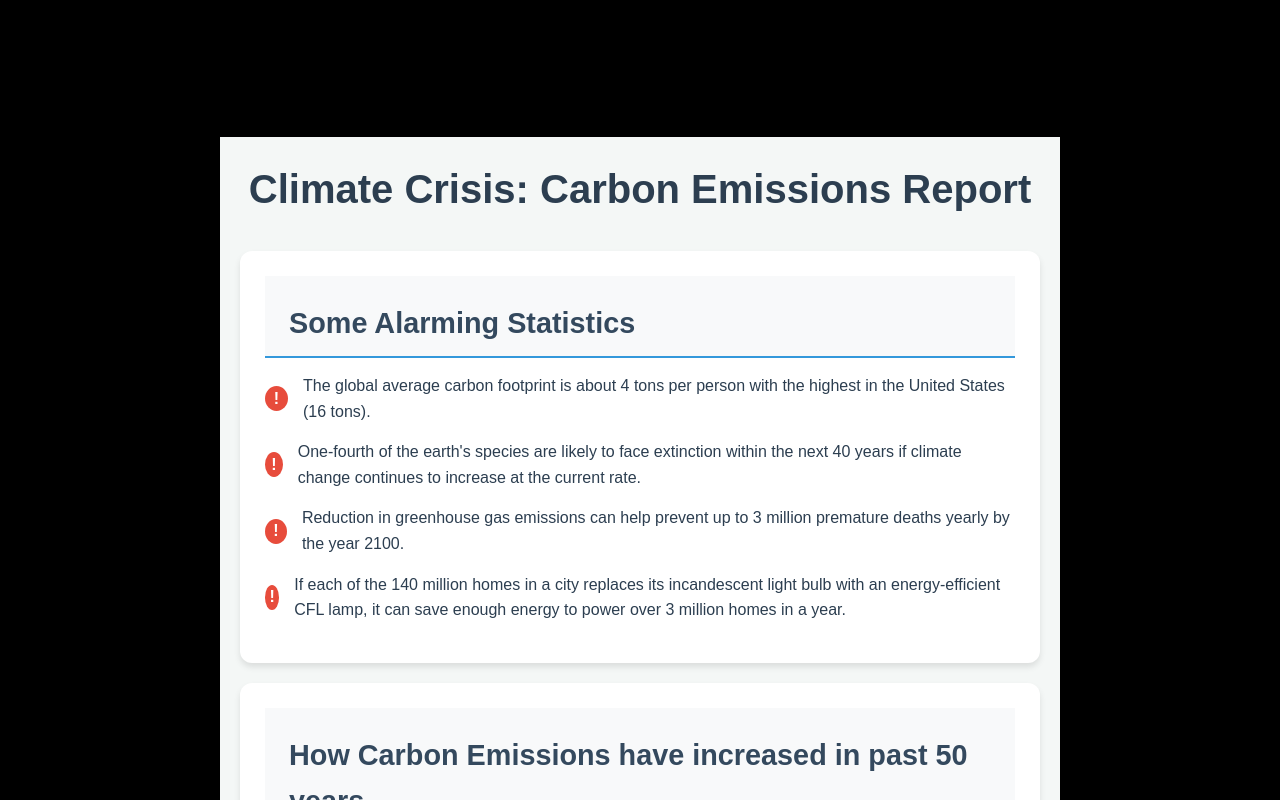
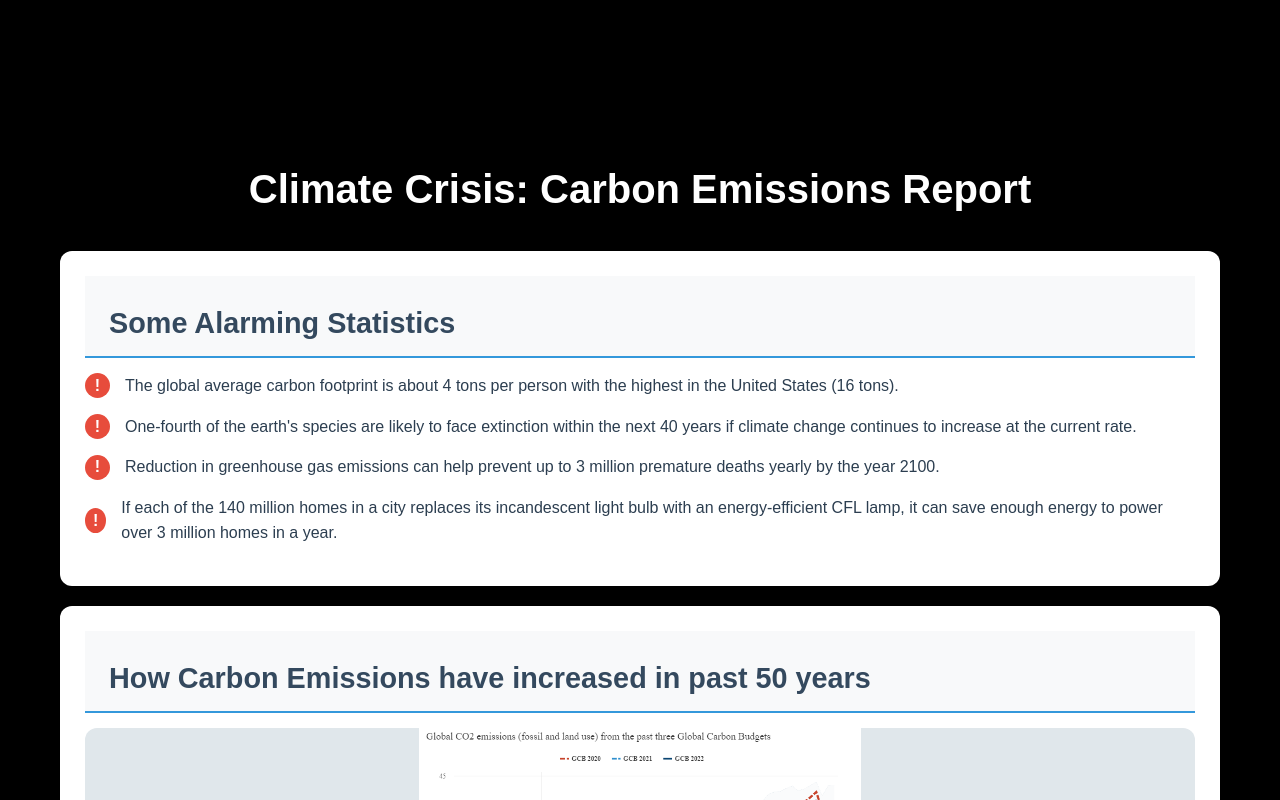
Before and after one commit to elyashium/Terra, a React (Vite) app: page / in a window 1280 px wide. Shown: the part 2100-2900 px from the top of the page. Built offline with nearby package versions, Linux system fonts and the light colour scheme.

Commit message:
Update App.css

```diff
--- a/src/App.css
+++ b/src/App.css
@@ -499,17 +499,15 @@ main {
 /* carbon emission report css  */
 
 .carbon-emissions-report {
-    max-width: 800px;
     margin: 0 auto;
     padding: 20px;
     font-family: Arial, sans-serif;
     line-height: 1.6;
-    background-color: #f4f7f6;
   }
 
   .report-title {
     text-align: center;
-    color: #2c3e50;
+    color: #ffffff;
     font-size: 2.5rem;
     margin-bottom: 30px;
   }
```
